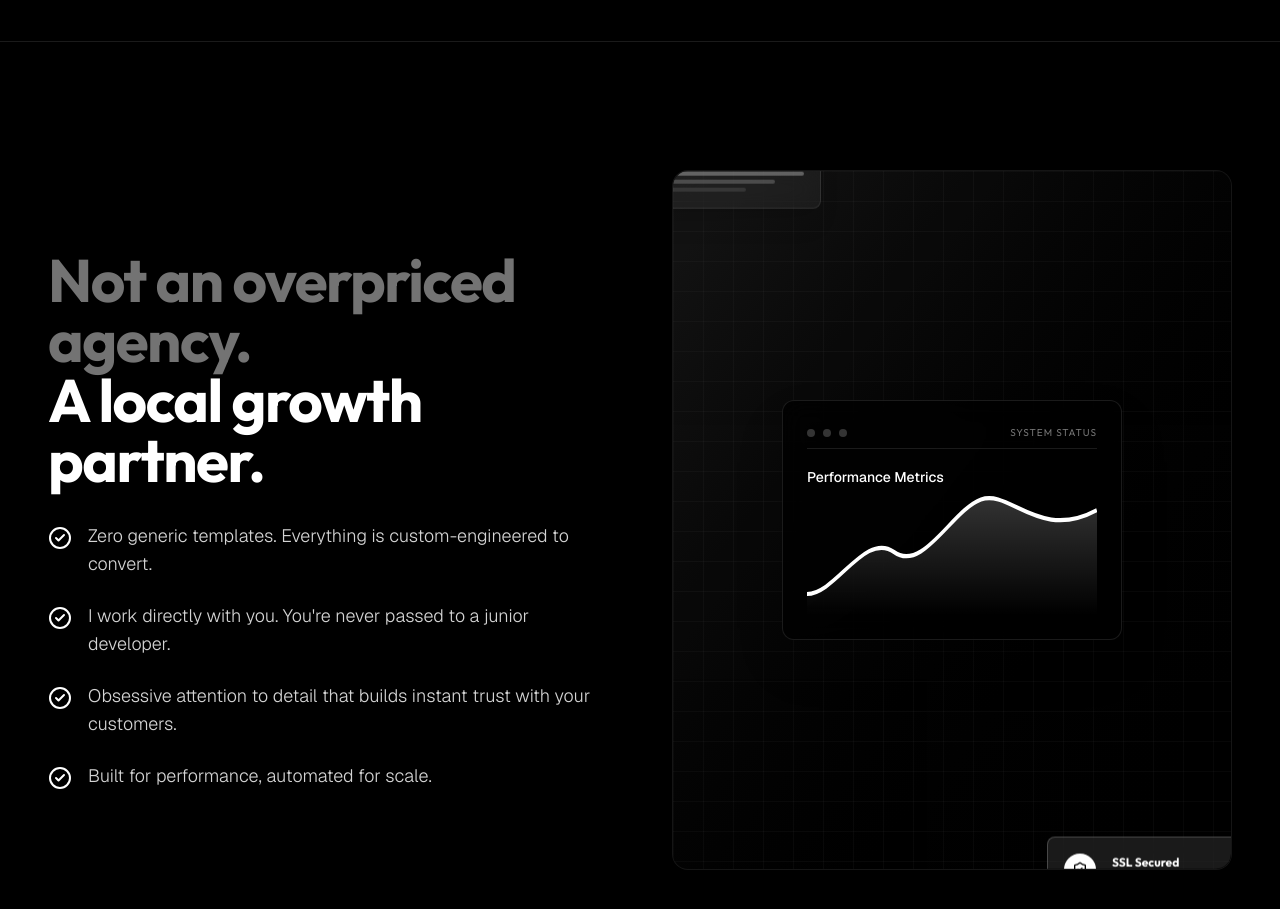
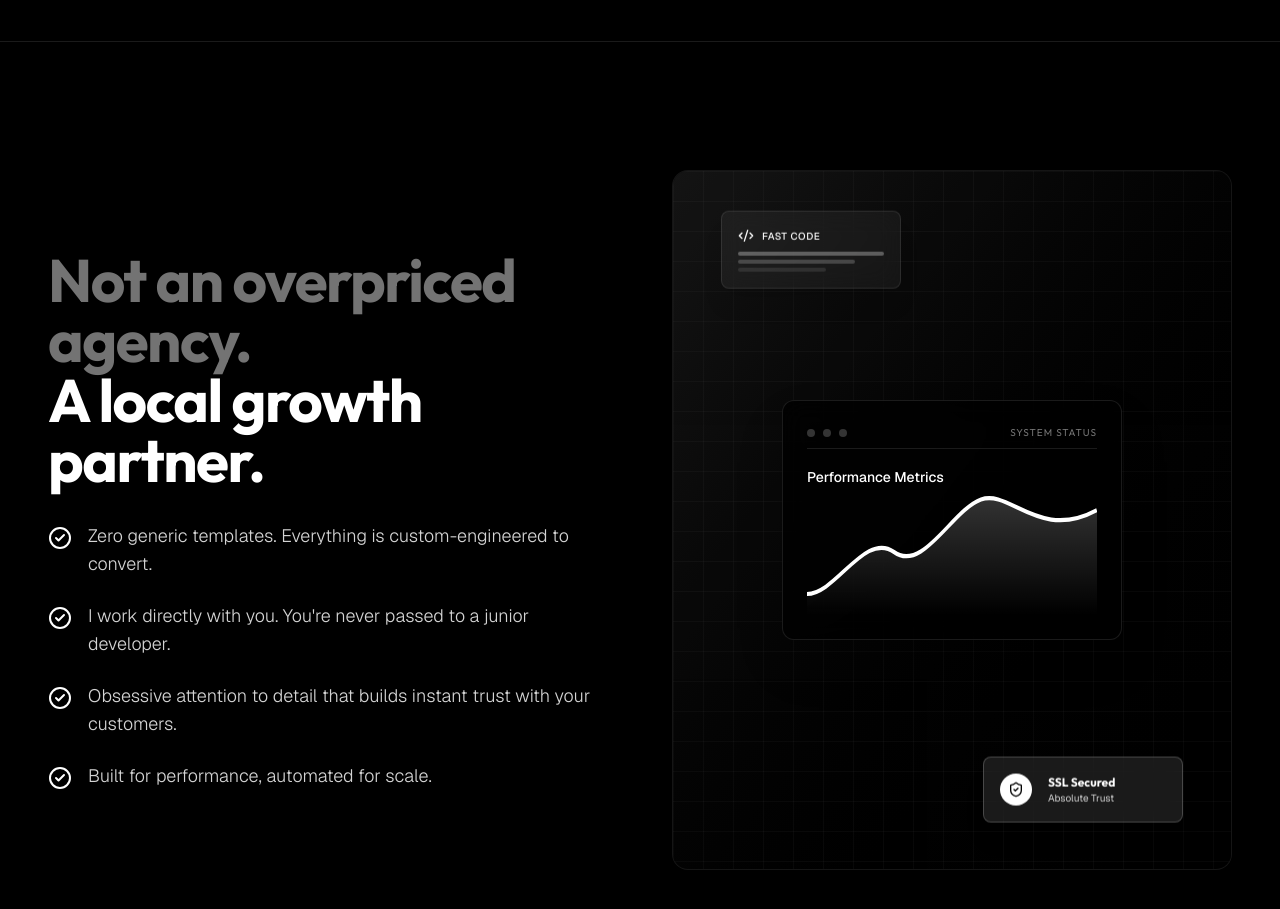
Before and after one commit to ronlenserdigital/ronlenserdigital, a Next.js app: page / in a window 1280 px wide. Shown: the part 2900-3809 px from the top of the page. Built offline with nearby package versions, Linux system fonts and the light colour scheme.

Commit message:
Fixed floating cards getting cropped on desktop

```diff
--- a/src/components/growth-animation.tsx
+++ b/src/components/growth-animation.tsx
@@ -139,7 +139,7 @@ export default function GrowthAnimation() {
 
         {/* Floating Card 1: Code/Speed */}
         <motion.div
-          className="absolute top-4 left-4 md:-top-4 md:-left-4 lg:-top-8 lg:-left-8 w-[140px] md:w-[180px] p-3 md:p-4 rounded-lg border border-white/10 bg-white/5 backdrop-blur-md shadow-xl"
+          className="absolute top-4 left-4 md:top-8 md:left-8 lg:top-12 lg:left-12 w-[140px] md:w-[180px] p-3 md:p-4 rounded-lg border border-white/10 bg-white/5 backdrop-blur-md shadow-xl z-20"
           style={{ transform: "translateZ(60px)" }}
           animate={{ y: [0, -10, 0] }}
           transition={{ duration: 4, repeat: Infinity, ease: "easeInOut" }}
@@ -159,7 +159,7 @@ export default function GrowthAnimation() {
 
         {/* Floating Card 2: Security/Trust */}
         <motion.div
-          className="absolute bottom-4 right-4 md:-bottom-4 md:-right-4 lg:-bottom-8 lg:-right-4 w-[160px] md:w-[200px] p-3 md:p-4 rounded-lg border border-white/20 bg-white/10 backdrop-blur-md shadow-xl flex items-center gap-3 md:gap-4"
+          className="absolute bottom-4 right-4 md:bottom-8 md:right-8 lg:bottom-12 lg:right-12 w-[160px] md:w-[200px] p-3 md:p-4 rounded-lg border border-white/20 bg-white/10 backdrop-blur-md shadow-xl flex items-center gap-3 md:gap-4 z-20"
           style={{ transform: "translateZ(80px)" }}
           animate={{ y: [0, 15, 0] }}
           transition={{ duration: 5, repeat: Infinity, ease: "easeInOut", delay: 1 }}
```
